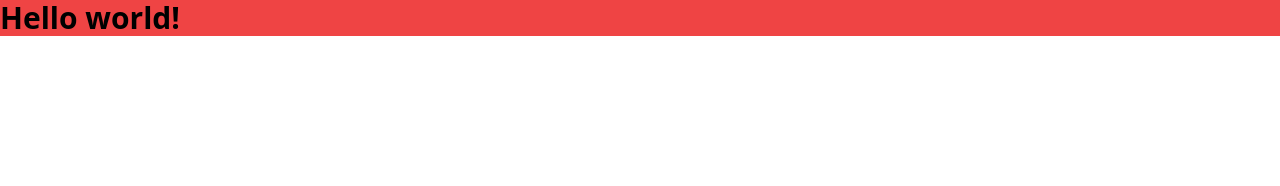
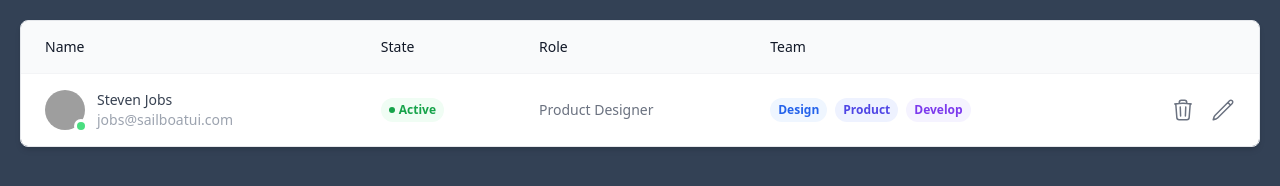
Before and after one commit to donCelis/computer-science-gen31, a website built with Vite: page db-alumnos/index.html in a window 1280 px wide. Built offline with nearby package versions, Linux system fonts and the light colour scheme; grey boxes are pictures that could not be loaded.

Commit message:
Update HTML structure and styles for the student database table

```diff
--- a/db-alumnos/index.html
+++ b/db-alumnos/index.html
@@ -1,16 +1,126 @@
-<!doctype html>
+<!DOCTYPE html>
 <html lang="en">
   <head>
     <meta charset="UTF-8" />
     <link rel="icon" type="image/svg+xml" href="./vite.svg" />
     <meta name="viewport" content="width=device-width, initial-scale=1.0" />
-    <title>Vite App</title>
+    <title>Star Wars</title>
     <script type="module" src="./src/main.js"></script>
   </head>
-  <body>
-    <div id="app"></div>
-    <h1 class="text-3xl font-bold bg-red-500">
-      Hello world!
-    </h1>
+  <body class="bg-slate-700">
+    <section class="container">
+      <!-- Table -->
+      <div
+        class="overflow-hidden rounded-lg border border-gray-200 shadow-md m-5"
+      >
+        <table
+          class="w-full border-collapse bg-white text-left text-sm text-gray-500"
+        >
+          <thead class="bg-gray-50">
+            <tr>
+              <th scope="col" class="px-6 py-4 font-medium text-gray-900">
+                Name
+              </th>
+              <th scope="col" class="px-6 py-4 font-medium text-gray-900">
+                State
+              </th>
+              <th scope="col" class="px-6 py-4 font-medium text-gray-900">
+                Role
+              </th>
+              <th scope="col" class="px-6 py-4 font-medium text-gray-900">
+                Team
+              </th>
+              <th scope="col" class="px-6 py-4 font-medium text-gray-900"></th>
+            </tr>
+          </thead>
+          <tbody class="divide-y divide-gray-100 border-t border-gray-100">
+            <tr class="hover:bg-gray-50">
+              <th class="flex gap-3 px-6 py-4 font-normal text-gray-900">
+                <div class="relative h-10 w-10">
+                  <img
+                    class="h-full w-full rounded-full object-cover object-center"
+                    src="https://images.unsplash.com/photo-1535713875002-d1d0cf377fde?ixlib=rb-1.2.1&ixid=eyJhcHBfaWQiOjEyMDd9&auto=format&fit=facearea&facepad=2&w=256&h=256&q=80"
+                    alt=""
+                  />
+                  <span
+                    class="absolute right-0 bottom-0 h-2 w-2 rounded-full bg-green-400 ring ring-white"
+                  ></span>
+                </div>
+                <div class="text-sm">
+                  <div class="font-medium text-gray-700">Steven Jobs</div>
+                  <div class="text-gray-400">jobs@sailboatui.com</div>
+                </div>
+              </th>
+              <td class="px-6 py-4">
+                <span
+                  class="inline-flex items-center gap-1 rounded-full bg-green-50 px-2 py-1 text-xs font-semibold text-green-600"
+                >
+                  <span class="h-1.5 w-1.5 rounded-full bg-green-600"></span>
+                  Active
+                </span>
+              </td>
+              <td class="px-6 py-4">Product Designer</td>
+              <td class="px-6 py-4">
+                <div class="flex gap-2">
+                  <span
+                    class="inline-flex items-center gap-1 rounded-full bg-blue-50 px-2 py-1 text-xs font-semibold text-blue-600"
+                  >
+                    Design
+                  </span>
+                  <span
+                    class="inline-flex items-center gap-1 rounded-full bg-indigo-50 px-2 py-1 text-xs font-semibold text-indigo-600"
+                  >
+                    Product
+                  </span>
+                  <span
+                    class="inline-flex items-center gap-1 rounded-full bg-violet-50 px-2 py-1 text-xs font-semibold text-violet-600"
+                  >
+                    Develop
+                  </span>
+                </div>
+              </td>
+              <td class="px-6 py-4">
+                <div class="flex justify-end gap-4">
+                  <a x-data="{ tooltip: 'Delete' }" href="#">
+                    <svg
+                      xmlns="http://www.w3.org/2000/svg"
+                      fill="none"
+                      viewBox="0 0 24 24"
+                      stroke-width="1.5"
+                      stroke="currentColor"
+                      class="h-6 w-6"
+                      x-tooltip="tooltip"
+                    >
+                      <path
+                        stroke-linecap="round"
+                        stroke-linejoin="round"
+                        d="M14.74 9l-.346 9m-4.788 0L9.26 9m9.968-3.21c.342.052.682.107 1.022.166m-1.022-.165L18.16 19.673a2.25 2.25 0 01-2.244 2.077H8.084a2.25 2.25 0 01-2.244-2.077L4.772 5.79m14.456 0a48.108 48.108 0 00-3.478-.397m-12 .562c.34-.059.68-.114 1.022-.165m0 0a48.11 48.11 0 013.478-.397m7.5 0v-.916c0-1.18-.91-2.164-2.09-2.201a51.964 51.964 0 00-3.32 0c-1.18.037-2.09 1.022-2.09 2.201v.916m7.5 0a48.667 48.667 0 00-7.5 0"
+                      />
+                    </svg>
+                  </a>
+                  <a x-data="{ tooltip: 'Edite' }" href="#">
+                    <svg
+                      xmlns="http://www.w3.org/2000/svg"
+                      fill="none"
+                      viewBox="0 0 24 24"
+                      stroke-width="1.5"
+                      stroke="currentColor"
+                      class="h-6 w-6"
+                      x-tooltip="tooltip"
+                    >
+                      <path
+                        stroke-linecap="round"
+                        stroke-linejoin="round"
+                        d="M16.862 4.487l1.687-1.688a1.875 1.875 0 112.652 2.652L6.832 19.82a4.5 4.5 0 01-1.897 1.13l-2.685.8.8-2.685a4.5 4.5 0 011.13-1.897L16.863 4.487zm0 0L19.5 7.125"
+                      />
+                    </svg>
+                  </a>
+                </div>
+              </td>
+            </tr>
+          </tbody>
+        </table>
+      </div>
+    </section>
   </body>
 </html>
```
Also changed, not shown: db-alumnos/table.html (+1 -1 lines).
